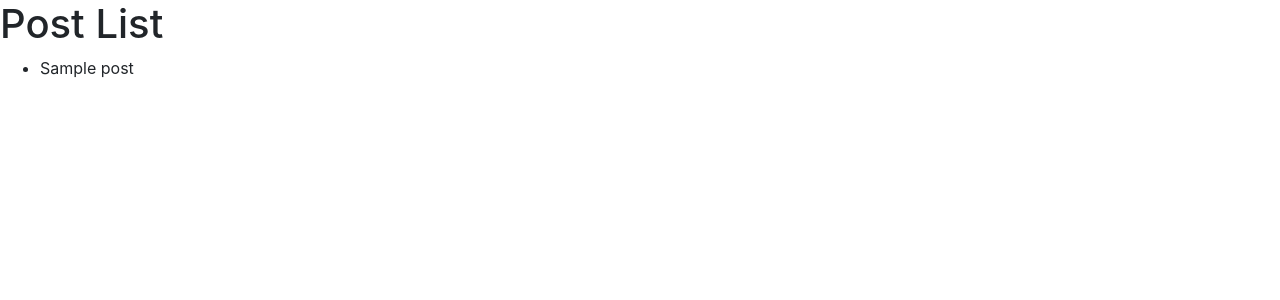
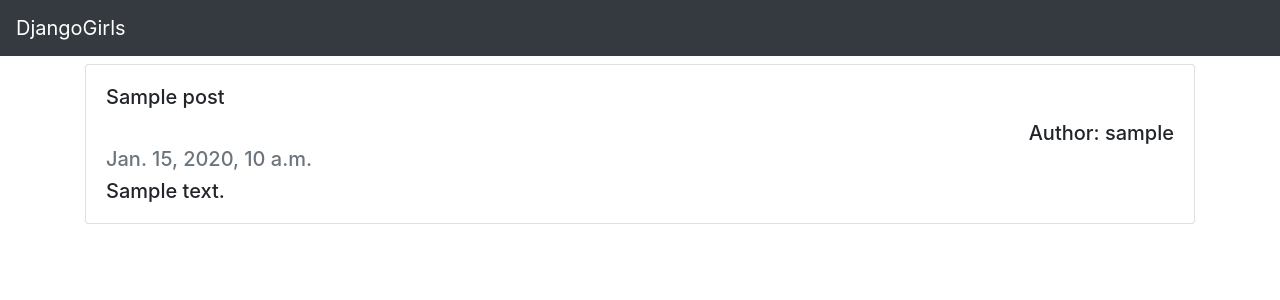
Before and after one commit to hanyonghee9264/DjangoGurls-Turorial, a Django app: page / in a window 1280 px wide. Shown: the top 300 px of the page. Run offline with Django 3.2, Linux system fonts and the light colour scheme; tables that the repository leaves empty hold one stand-in row (values such as "Sample post"); some libraries are stand-ins or nearby versions.

Commit message:
post_list.html에 Bootstrap 스타일 적용

```diff
--- a/app/templates/blog/post_list.html
+++ b/app/templates/blog/post_list.html
@@ -11,11 +11,23 @@
     <link rel="stylesheet" href="{% static 'bootstrap/css/bootstrap.css' %}">
 </head>
 <body>
-    <h1>Post List</h1>
-    <ul>
+    <nav class="navbar
+                navbar-expand-lg
+                navbar-dark
+                bg-dark">
+        <a href="#" class="navbar-brand">DjangoGirls</a>
+    </nav>
+    <div class="container mt-2">
         {% for post in posts %}
-            <li>{{ post.title }}</li>
+        <div class="card mb-2">
+            <div class="card-body">
+                <h5 class="card-title">{{ post.title }}</h5>
+                <h5 class="text-right">Author: {{ post.author }}</h5>
+                <h5 class="card-subtitle mb-2 text-muted">{{ post.created_date }}</h5>
+                <h5 class="card-text">{{ post.text }}</h5>
+            </div>
+        </div>
         {% endfor %}
-    </ul>
+    </div>
 </body>
 </html>
```
